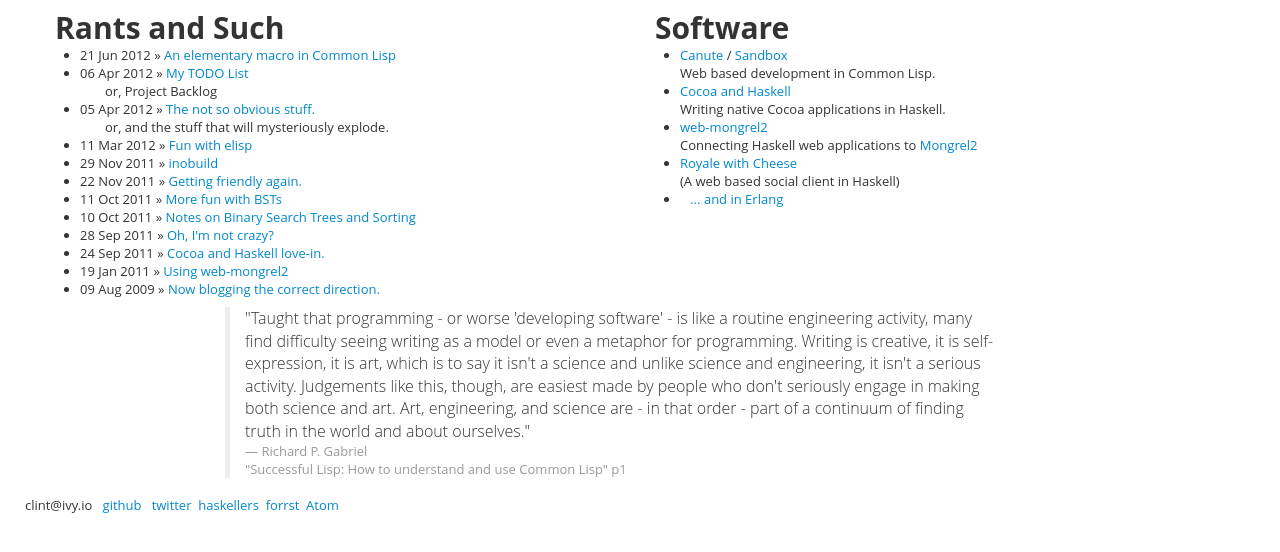
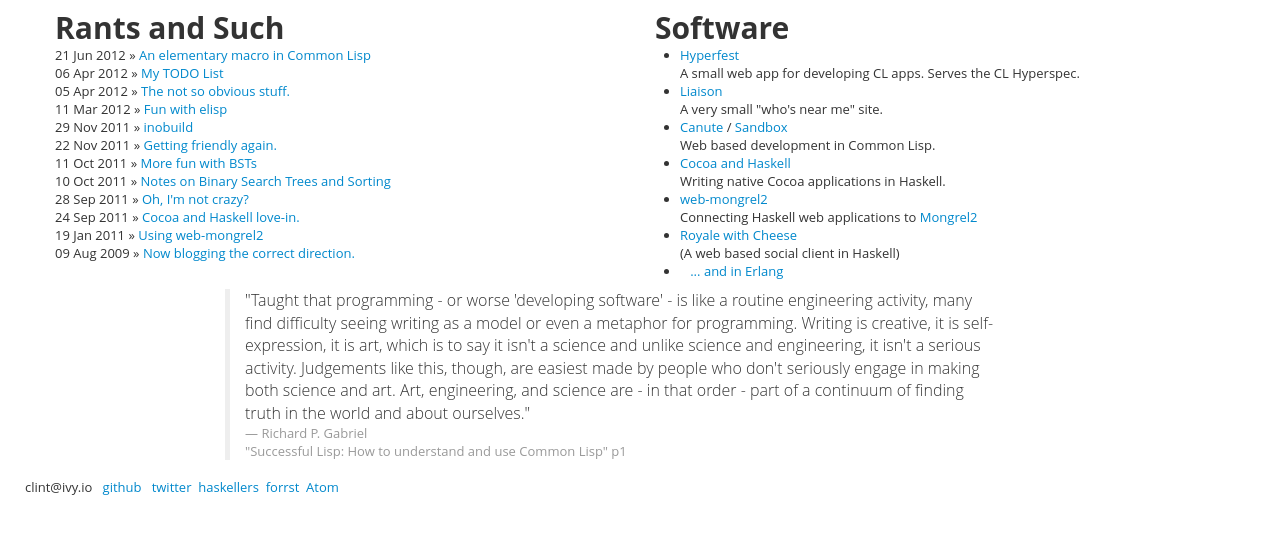
Before and after one commit to cmoore/cmoore.github.com, a Jekyll site: the page built from index.html, in a window 1280 px wide. Shown: the top 552 px of the page. Built offline with Jekyll 4.4.1, drawn with Linux system fonts in a browser that asks for light colours; Markdown is read by kramdown in place of the engine named in the settings.

Commit message:
A few tweaks to the homepage.

```diff
--- a/index.html
+++ b/index.html
@@ -6,13 +6,10 @@ title: ivy.io
 <div class="row">
   <div class="span6">
 	  <h1>Rants and Such</h1>
-	<ul>
+	  <ul class="unstyled">
       {% for post in site.posts %}
       <li>
         <span>{{ post.date | date_to_string }}</span> &raquo; <a href="{{ post.url }}">{{ post.title }}</a>
-      {% if post.tagline %}
-      <br /><small style="padding-left:25px;">or, {{ post.tagline }}</small>
-      {% endif %}
       </li>
       {% endfor %}
 	  </ul>
@@ -20,6 +17,16 @@ title: ivy.io
   <div class="span6">
     <h1>Software</h1>
 		<ul class="posts">
+
+      <li>
+        <a href="http://github.com/cmoore/hyperfest">Hyperfest</a><br />
+        <small>A small web app for developing CL apps. Serves the CL Hyperspec.</small>
+      </li>
+      <li>
+        <a href="http://github.com/cmoore/liaison">Liaison</a><br />
+        <small>A very small "who's near me" site.</small>
+      </li>
+
       <li>
         <a href="http://github.com/cmoore/canute">Canute</a> / <a href="http://github.com/cmoore/hunchentoot-sandbox">Sandbox</a><br />
         <small>Web based development in Common Lisp.</small>
```
Lines whose indentation alone changed are shown as unchanged.
